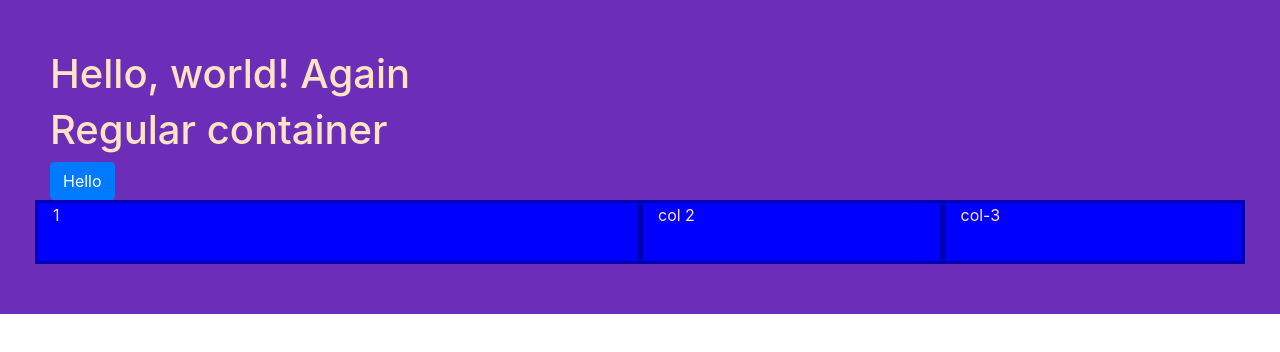
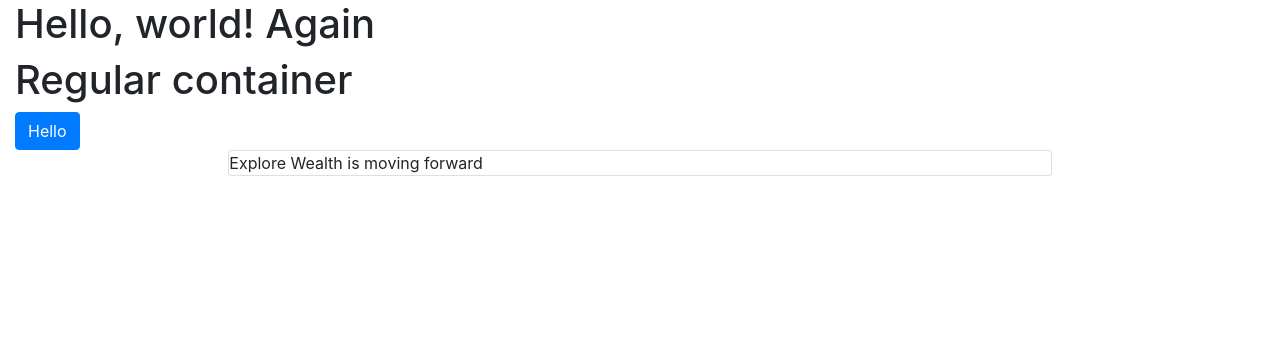
Before and after one commit to Ikendu/flow-with-Digital, a plain HTML site: page bootstrap/index..html in a window 1280 px wide. Drawn offline with Linux system fonts and the light colour scheme.

Commit message:
working with bootstrap

```diff
--- a/bootstrap/index..html
+++ b/bootstrap/index..html
@@ -29,9 +29,13 @@
       <h1>Regular container</h1>
       <button class="btn btn-primary">Hello</button>
       <div class="row">
-        <div class="col-sm-6">1</div>
-        <div class="col-sm-3">col 2</div>
-        <div class="col-sm-3">col-3</div>
+        <div class="col"></div>
+        <div class="col-sm-8">
+          <div class="card">
+            <div class="card-block">Explore Wealth is moving forward</div>
+          </div>
+        </div>
+        <div class="col"></div>
       </div>
     </div>
 
--- a/bootstrap/styles.css
+++ b/bootstrap/styles.css
@@ -1,13 +1,6 @@
 .container-fluid {
-  background-color: #6c2eb9;
-  padding: 50px;
-  color: bisque;
 }
 .row {
-  background-color: rgb(249, 250, 250);
 }
 [class*="col-"] {
-  background-color: blue;
-  height: 4rem;
-  border: 3px solid rgba(0, 0, 0, 0.3);
 }
```
